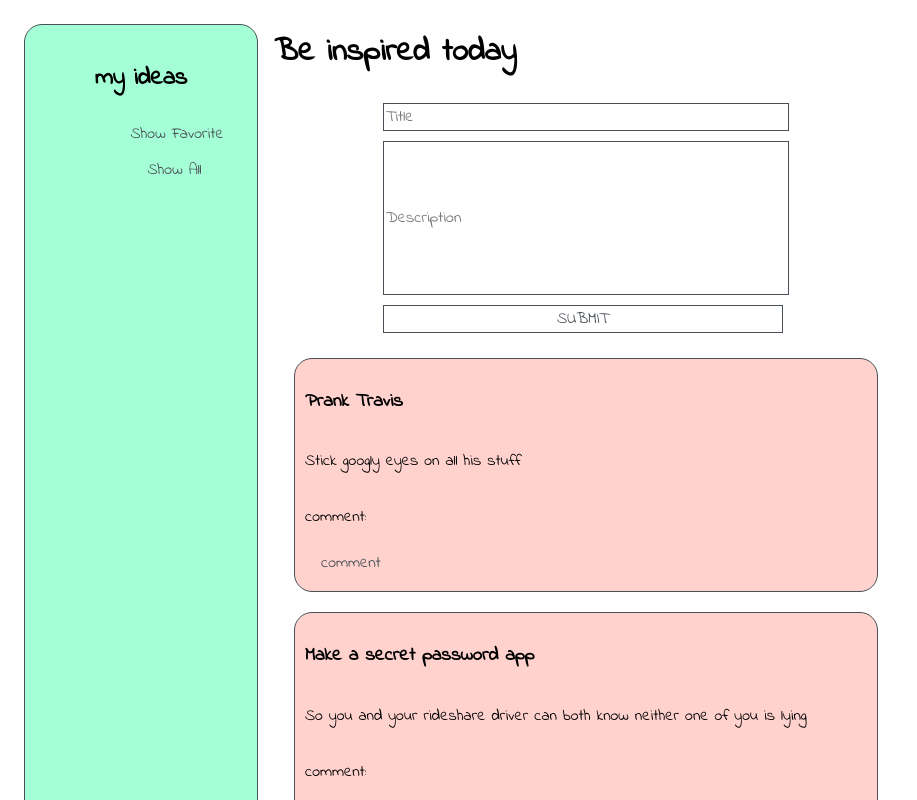
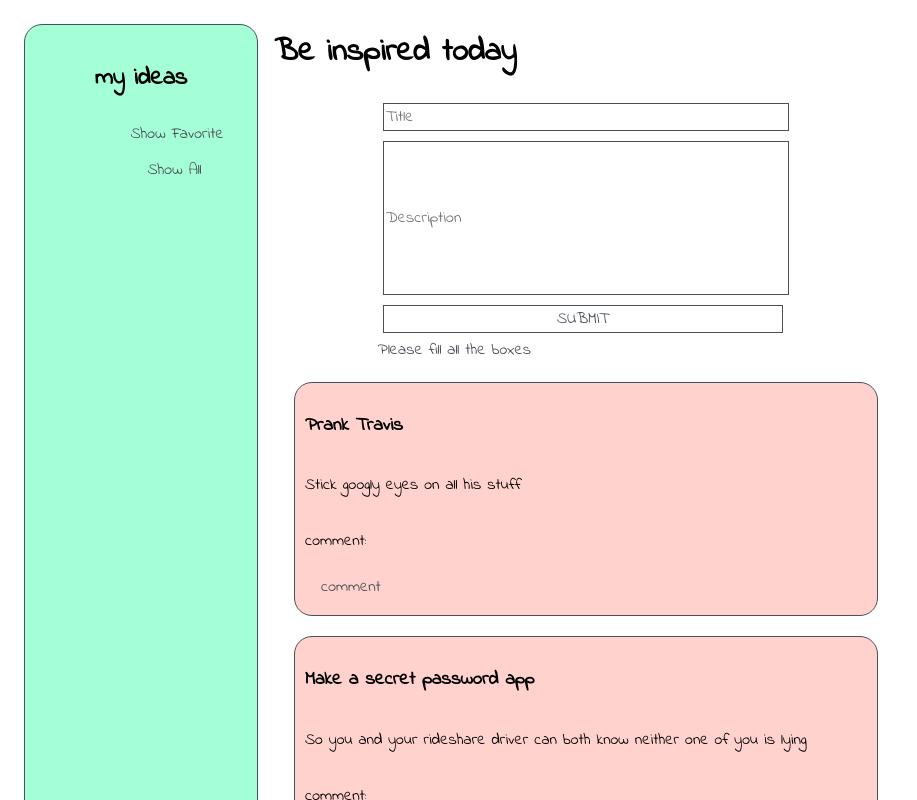
Before and after one commit to pattpjy/ps-reactideabox, a React (Create React App) app: page / in a window 1280 px wide. Shown: the top 800 px of the page, without its empty margins (0-917 px from the left). Built offline with nearby package versions, Linux system fonts and the light colour scheme; some icons are missing.

Commit message:
Uncomment form error msg

```diff
--- a/src/Form.js
+++ b/src/Form.js
@@ -54,9 +54,9 @@ class Form extends Component {
           onChange={(event) => this.handleChange(event)}
         />
         <button onClick={(event) => this.submitIdea(event)}>SUBMIT</button>
-        {/* {this.state.incompleteForm && (
+        {this.state.incompleteForm && (
           <div className="incomplete-form">Please fill all the boxes</div>
-        )} */}
+        )}
       </form>
     );
   }
```
